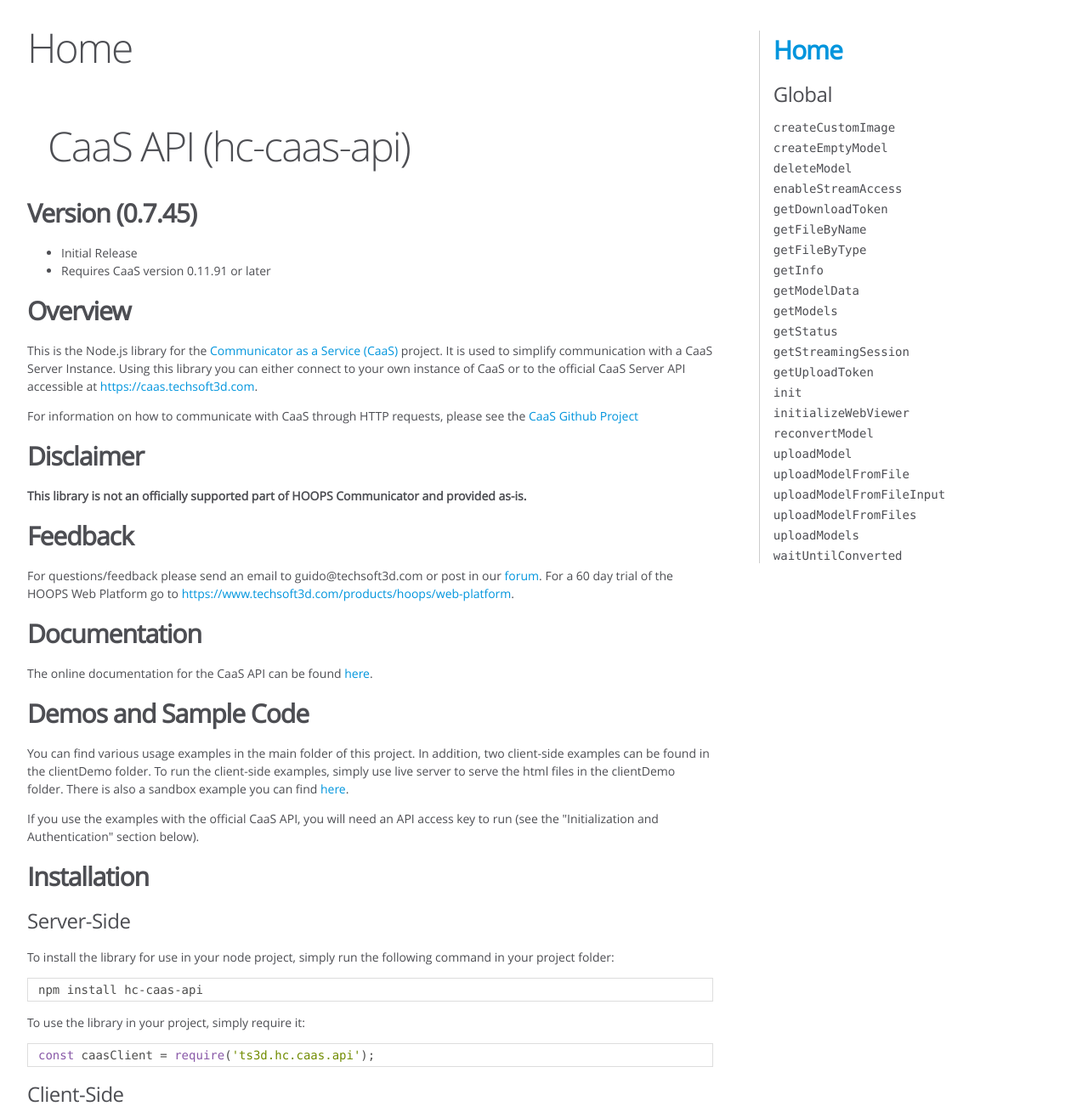
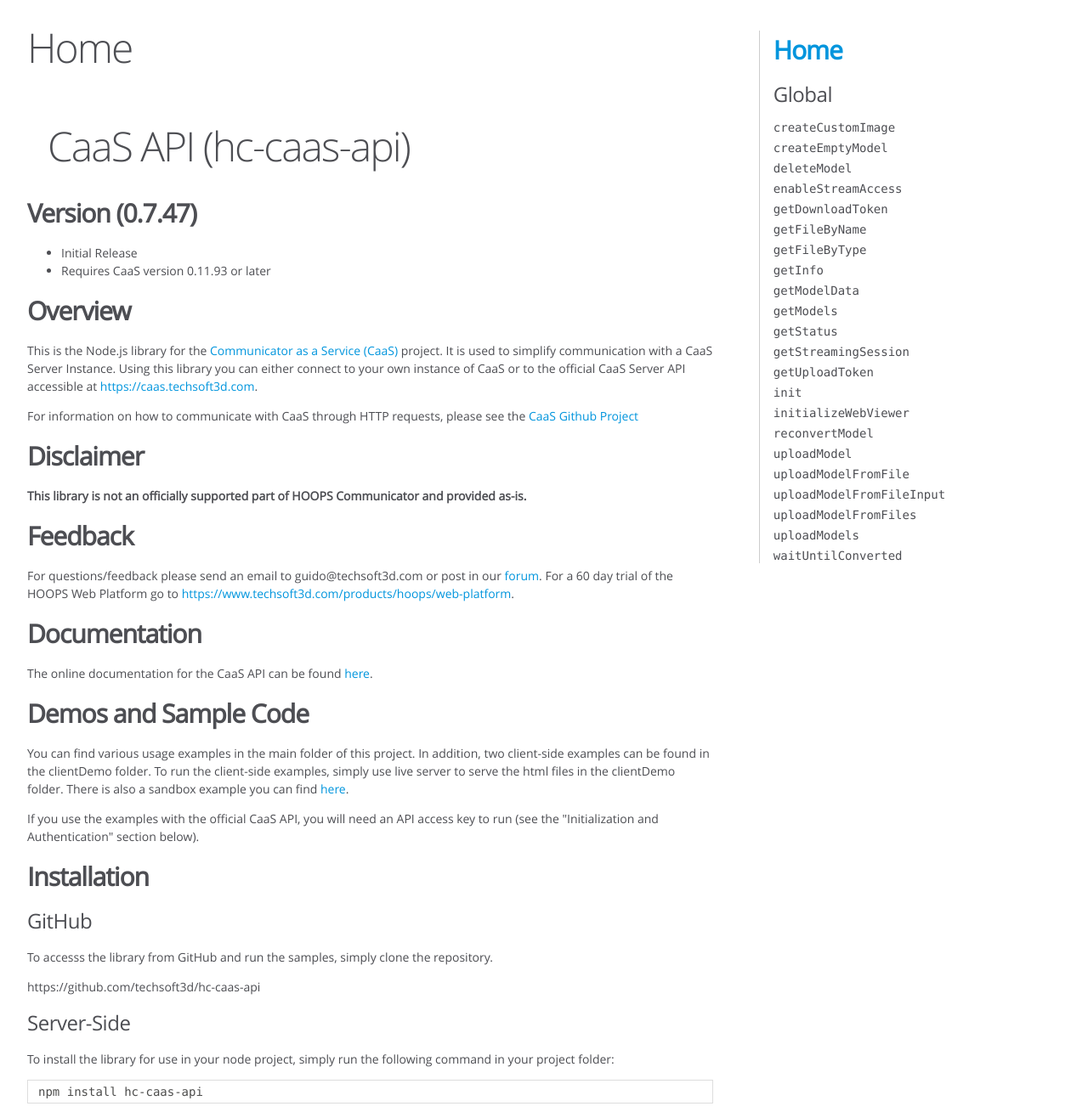
Before and after one commit to techsoft3d/hc-caas-api, a website: page docs/index.html in a window 1280 px wide. Shown: the top 1309 px of the page at 85% size. Drawn offline with Linux system fonts and the light colour scheme.

Commit message:
readme updated

```diff
--- a/docs/index.html
+++ b/docs/index.html
@@ -44,10 +44,10 @@
 
     <section>
         <article><h1>CaaS API (hc-caas-api)</h1>
-<h2>Version (0.7.45)</h2>
+<h2>Version (0.7.47)</h2>
 <ul>
 <li>Initial Release</li>
-<li>Requires CaaS version 0.11.91 or later</li>
+<li>Requires CaaS version 0.11.93 or later</li>
 </ul>
 <h2>Overview</h2>
 <p>This is the Node.js library for the <a href="https://github.com/techsoft3d/hc-caas">Communicator as a Service (CaaS)</a> project. It is used to simplify communication with a CaaS Server Instance.
@@ -63,6 +63,9 @@
 <p>You can find various usage examples in the main folder of this project. In addition, two client-side examples can be found in the clientDemo folder. To run the client-side examples, simply use live server to serve the html files in the clientDemo folder. There is also a sandbox example you can find <a href="https://3dsandbox.techsoft3d.com/?snippet=0VLo56yuurp84aApXQFKAn">here</a>.</p>
 <p>If you use the examples with the official CaaS API, you will need an API access key to run (see the &quot;Initialization and Authentication&quot; section below).</p>
 <h2>Installation</h2>
+<h3>GitHub</h3>
+<p>To accesss the library from GitHub and run the samples, simply clone the repository.</p>
+<p>https://github.com/techsoft3d/hc-caas-api</p>
 <h3>Server-Side</h3>
 <p>To install the library for use in your node project, simply run the following command in your project folder:</p>
 <pre class="prettyprint source"><code>npm install hc-caas-api
```
Also changed, not shown: README.md.
